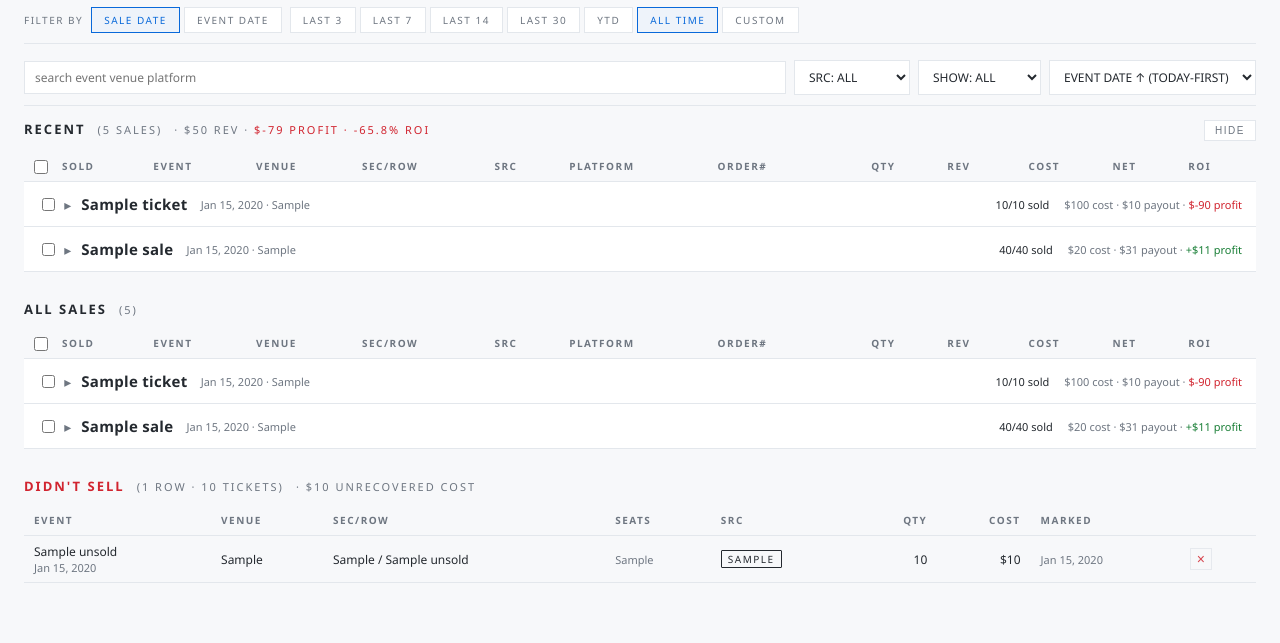
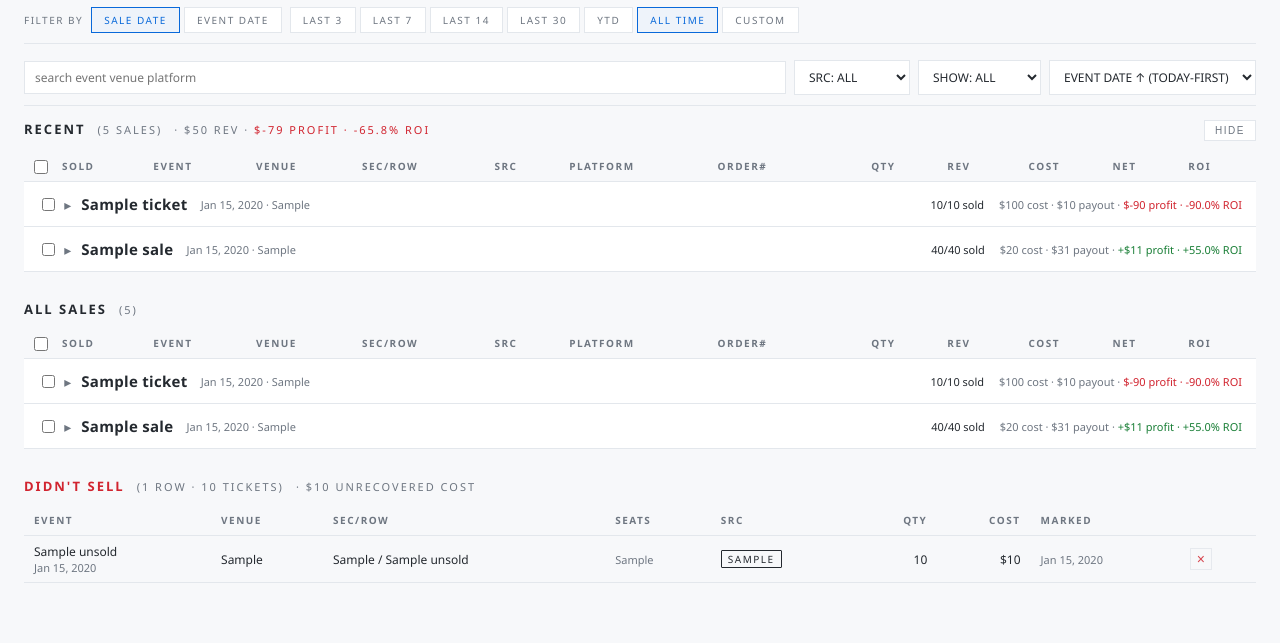
Before and after one commit to 13pinny/2.0, a Flask app: page /sales in a window 1280 px wide. Shown: the part 205-848 px from the top of the page. Run offline with Flask 3, Linux system fonts and the light colour scheme; tables that the repository leaves empty hold one stand-in row (values such as "Sample post"); some libraries are stand-ins or nearby versions.

Commit message:
sales: show ROI% in each event group summary
Co-Authored-By: Claude Fable 5 <noreply@anthropic.com>

```diff
--- a/templates/sales.html
+++ b/templates/sales.html
@@ -621,7 +621,7 @@ function _renderGrouped(tbody, rows, groupOrder) {
         <span class="evt-stats">
           <span class="ratio">${sold}/${total} sold</span>
           ${money(cost)} cost · ${money(payout)} payout ·
-          <span class="${profCls}">${profSign}${money(profit)} profit</span>
+          <span class="${profCls}">${profSign}${money(profit)} profit${cost ? ` · ${profSign}${((profit / cost) * 100).toFixed(1)}% ROI` : ""}</span>
         </span>
       </td>
     `;
```
